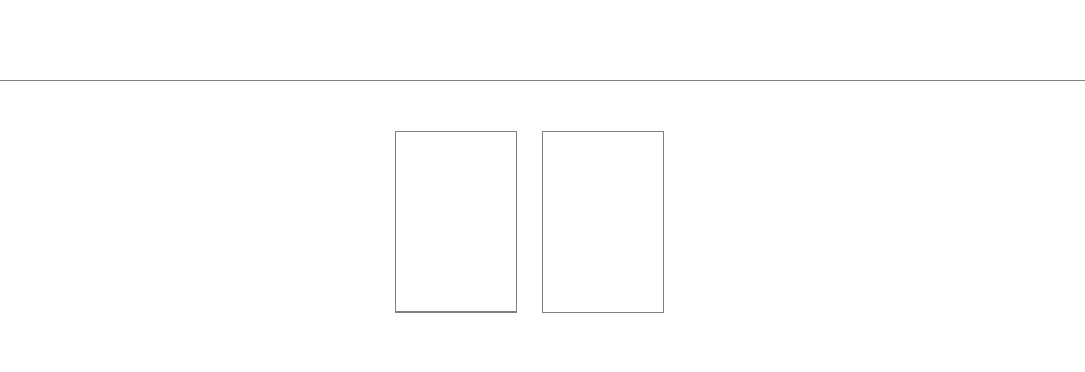
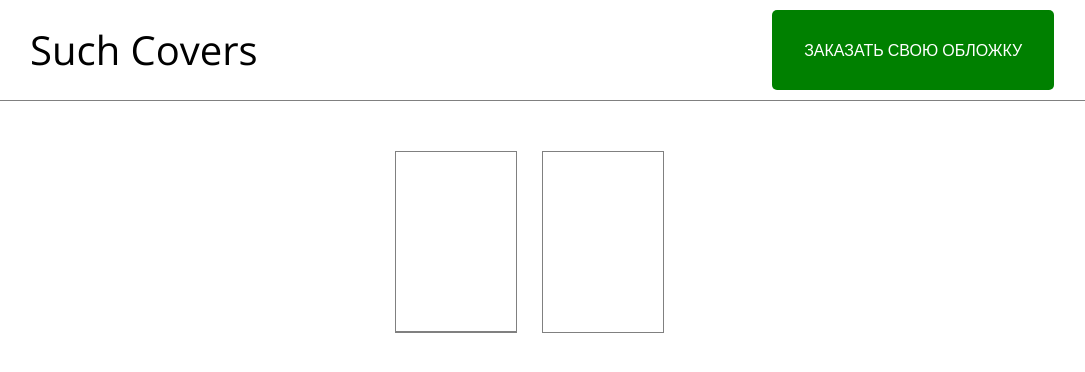
Before and after one commit to ToxicWar/SuchCovers, a Django app: page / in a window 1280 px wide. Shown: the top 372 px of the page, without its empty margins (98-1183 px from the left). Run offline with Django 3.2, Linux system fonts and the light colour scheme; parts of the project's set-up code (start-up, migrations or seed data) failed here and were passed over.

Commit message:
buy button and cover info in popup

```diff
--- a/static/css/main.css
+++ b/static/css/main.css
@@ -1,16 +1,54 @@
+body{
+	font-family: 'Open Sans', sans-serif;
+	-webkit-font-smoothing: antialiased;
+}
 /*                                header              */
 .header{
 	height: 80px;
 	border-bottom: 1px solid grey;
+	line-height: 80px;
+	padding-bottom: 10px;
+}
+.logo{
+	font-size: 40px;
+	font-weight: 200;
+	margin-left: 10%;
+}
+.sc_button{
+	box-sizing: border-box;
+	height: 70px;
+	margin-top: 10px;
+	margin-bottom: 10px;
+	height: inherit;
+	background: green;
+	border-radius: 5px;
+	margin-left: 80%;
+	text-align: center;
+	font-size: 16px;
+	text-transform: uppercase;
+	margin-left: 68%;
+	margin-right: 10%;
+}
+.sc_button a{
+	text-decoration: none;
+	color: white;
+	display: block;
+	height: 100%;
+}
+.sc_button a:visited{
+	text-decoration: none;
+	color: white;
 }
 /*                                content             */
 .content{
 	min-height: 95%;
 	text-align: center;
+	margin: 0 auto;
 	margin-top: 50px;
 }
 .content_inner{
 	display: inline-block;
+	max-width: 90%;
 }
 .content_inner *{
 	text-align: left;
@@ -33,6 +71,7 @@
 
 .cb_buttons{
 	height: 30px;
+	line-height: 30px;
 	border-top: 1px solid grey;
 	background: white;
 	position: absolute;
--- a/static/js/main.js
+++ b/static/js/main.js
@@ -21,6 +21,7 @@ function init(){
 	initScreenSize()
 	blackScreen.addEventListener('click', closePopup)
 }
+document.onresize = initScreenSize
 function initScreenSize(){
 	scrn_width = screen.width
 	scrn_height = screen.height
@@ -65,6 +66,16 @@ function popupFullCover(e){
 	fullPopupCover.setAttribute('class', 'fpc_visible')
 	fullPopupCover.style.top = scrn_height/2 - 250 +'px'
 	fullPopupCover.style.left = scrn_width/2 - 250 +'px'
+	for (var i=0; i<fullList.results.length; i++){
+		if(fullList.results[i].id==cover_id){
+			fpc_cover_img.style.background = 'url("'+fullList.results[i].image+'")'
+			fpc_cover_name.innerHTML = fullList.results[i].title
+			fpc_cover_decscription.innerHTML = fullList.results[i].pages
+		}
+	}
+	fpc_cover_img.style.backgroundSize = '100%'
+
+
 }
 function closePopup(){
 	fullPopupCover.setAttribute('class', 'fpc_hidden')
--- a/templates/index.html
+++ b/templates/index.html
@@ -1,7 +1,9 @@
 <!DOCTYPE html>
 <html>
 <head lang="en">
-    <meta charset="UTF-8">
+     <meta charset="utf-8">
+	<!-- saved from url=(0014)about:internet -->
+	<link href="http://fonts.googleapis.com/css?family=Open+Sans:400,300,600,700&amp;subset=latin,cyrillic" rel="stylesheet" type="text/css">
     <title>Such covers!</title>
 	<link href="../static/css/reset.css" type="text/css" rel="stylesheet"/>
     <link href="../static/css/main.css" type="text/css" rel="stylesheet"/>
@@ -9,7 +11,8 @@
 </head>
 <body>
 	<div class="header">
-
+	<div class="logo f_l">Such Covers</div>
+	<div class="sc_button"><a href="#">Заказать свою обложку</a></div>
 	</div>
 	<div class="content">
 		<div class="content_inner" id="ic">
@@ -35,13 +38,16 @@
 
 <div id="blackScreen" class="hidden"></div>
 <div id="fullPopupCover" class="fpc_hidden">
-	<div class="fpc_cover_img">
+	<div id="fpc_cover_img">
 
 	</div>
-	<div class="fpc_cover_description">
+	<div id="fpc_cover_name">
 
 	</div>
-	<div class="fpc_cover_buttons">
+	<div id="fpc_cover_description">
+
+	</div>
+	<div id="fpc_cover_buttons">
 
 	</div>
 </div>
```
